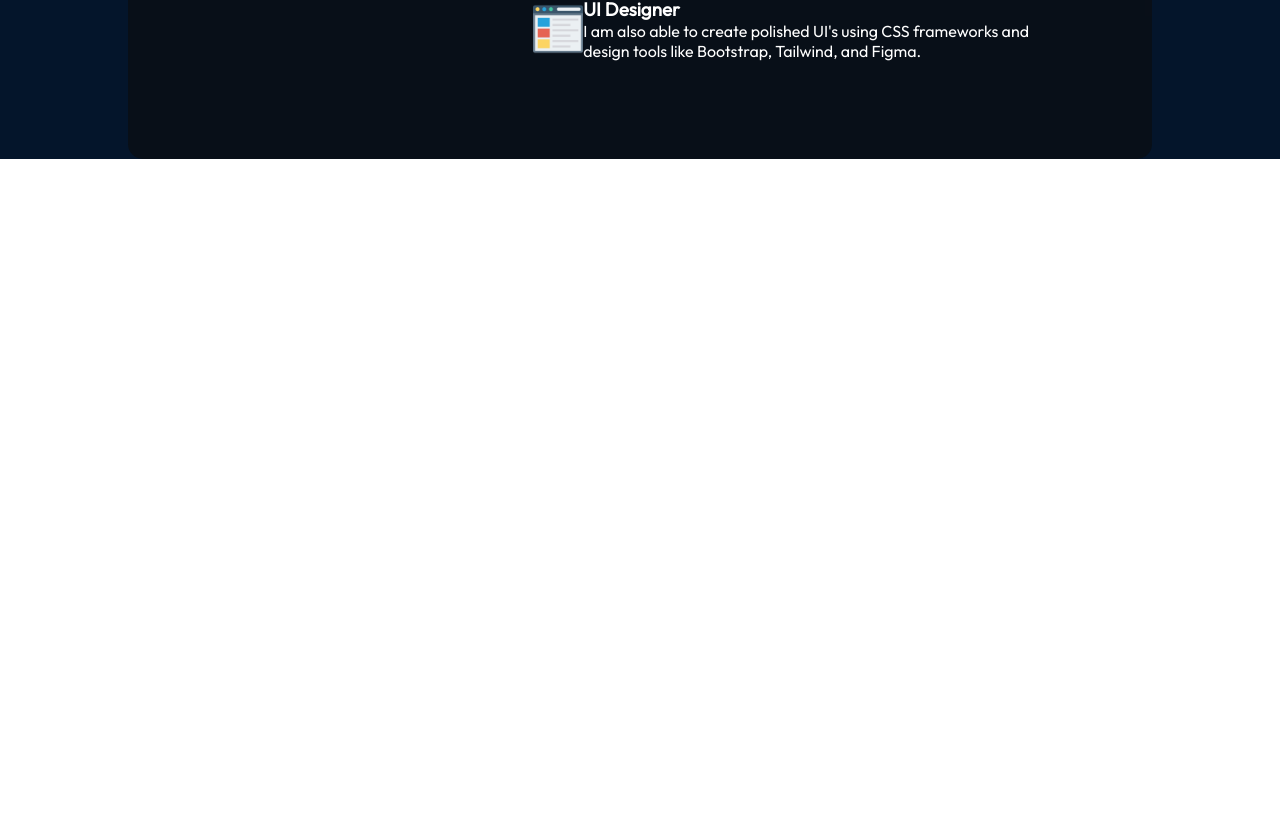
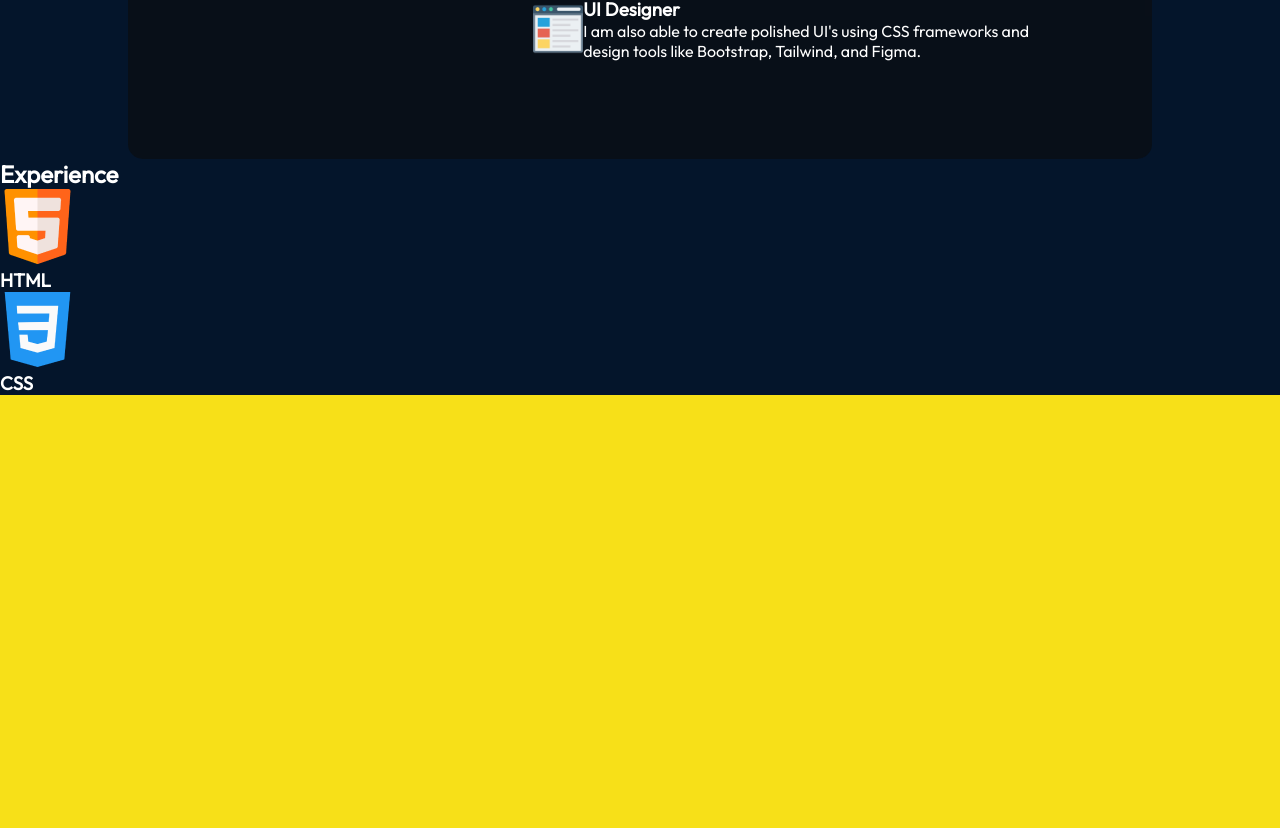
Before and after one commit to devinjl665/React-Portfolio, a React (Vite) app in the folder React-Portfolio/: page / in a window 1280 px wide. Shown: the part 1332-2160 px from the top of the page. Before the commit the page ends 1491 px from the top, so only its background shows below. Built offline with nearby package versions, Linux system fonts and the light colour scheme.

Commit message:
Added icons to experience section and added projects section

```diff
--- a/React-Portfolio/src/App.jsx
+++ b/React-Portfolio/src/App.jsx
@@ -2,6 +2,8 @@ import styles from "./App.module.css";
 import { Navbar } from "./components/navbar/navbar";
 import { Hero } from "./components/hero/hero";
 import { About } from "./components/about/about";
+import { Experience } from "./components/experience/experience";
+import { Projects } from "./components/projects/projects";
 
 function App() {
   return (
@@ -9,6 +11,8 @@ function App() {
         <Navbar />
         <Hero />
         <About />
+        <Experience />
+        <Projects />
     </div>
   );
 }
--- /dev/null
+++ b/React-Portfolio/src/components/experience/experience.jsx
@@ -0,0 +1,68 @@
+import React from "react";
+import { getImageUrl } from "../../utils";
+import styles from "./experience.module.css";
+
+export const Experience = () => {
+    return (
+        <section>
+            <h2>Experience</h2>
+            <div>
+            <ul>
+                <li>
+                    <img src={getImageUrl("skills/htmlicon.png")} alt="html icon"/>
+                    <div>
+                        <h3>HTML</h3>
+                    </div>
+                </li>
+                <li>
+                    <img src={getImageUrl("skills/cssicon.png")} alt="css icon"/>
+                    <div>
+                        <h3>CSS</h3>
+                    </div>
+                </li>
+                <li>
+                    <img src={getImageUrl("skills/javascript-logo.png")} alt="javascript icon"/>
+                    <div>
+                        <h3>JavaScript</h3>
+                    </div>
+                </li>
+                <li>
+                    <img src={getImageUrl("skills/reacticon.png")} alt="react icon"/>
+                    <div>
+                        <h3>React</h3>
+                    </div>
+                </li>
+                <li>
+                    <img src={getImageUrl("skills/nodeicon.png")} alt="node icon"/>
+                    <div>
+                        <h3>Node</h3>
+                    </div>
+                </li>
+                <li>
+                    <img src={getImageUrl("skills/mysql-logo-1.png")} alt="mysql icon"/>
+                    <div>
+                        <h3>MySQL</h3>
+                    </div>
+                </li>
+                <li>
+                    <img src={getImageUrl("skills/mongoicon.png")} alt="mongodb icon"/>
+                    <div>
+                        <h3>MongoDB</h3>
+                    </div>
+                </li>
+            </ul>
+            </div>
+            <div>
+                <ul>
+                    <li>
+                        <img src={getImageUrl("history/washulogo.png")} alt="Wash U emblem"/>
+                        <h3>Coding Bootcamp, Wash University in Saint Louis</h3>
+                        <p>Sept 2023 - Mar 2024</p>
+                        <li>A rigorous, fast paced bootcamp that took 24 weeks to complete.</li>
+                        <li>Completed multiple projects that display the job-ready skills taught in the course.</li>
+                    </li>
+                </ul>
+            </div>
+        </section>
+    );
+};
--- /dev/null
+++ b/React-Portfolio/src/components/projects/projects.jsx
@@ -0,0 +1,11 @@
+import React from "react";
+import styles from "./projects.module.css";
+import { getImageUrl } from "../../utils";
+
+export const Projects = () => {
+    return (
+        <section>
+            <h2>Projects</h2>
+        </section>
+    );
+};
```
Also changed, not shown: React-Portfolio/assets/history/washulogo.png, React-Portfolio/src/components/experience/experience.module.css (added), React-Portfolio/src/components/projects/projects.module.css (added).
